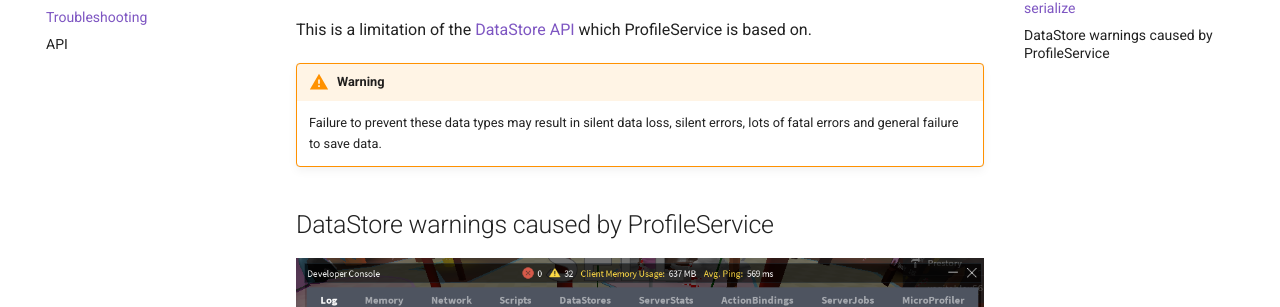
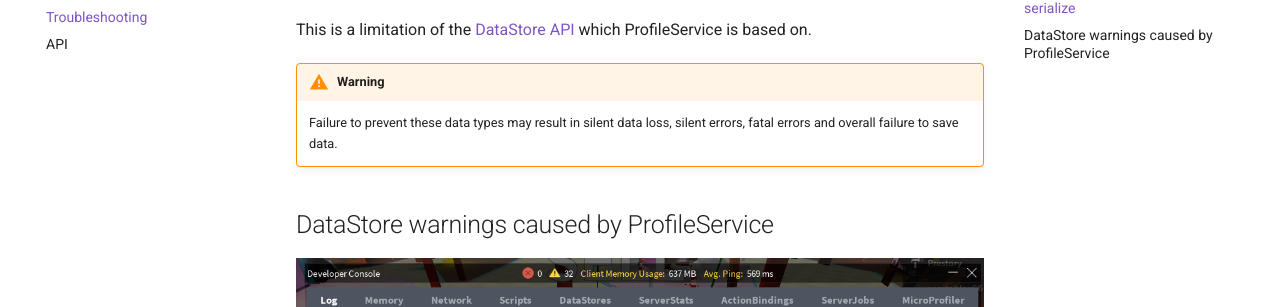
Before and after one commit to MadStudioRoblox/ProfileService, an MkDocs documentation site: the page built from docs/troubleshooting.md, in a window 1280 px wide and 900 px high, scrolled down 871 px. Shown: the part 145-452 px from the top of the window. Built offline with MkDocs 1.6.1 and Material for MkDocs 9.7.7, drawn with Linux system fonts in a browser that asks for light colours; comment, search, counter and statistics services are not loaded.

Commit message:
Update troubleshooting.md

```diff
--- a/docs/troubleshooting.md
+++ b/docs/troubleshooting.md
@@ -18,7 +18,7 @@ for unserializable data types for efficiency reasons. Consequently, you must be
 This is a limitation of the [DataStore API](https://developer.roblox.com/en-us/articles/Datastore-Errors) which ProfileService is based on.
 
 !!! warning
-    Failure to prevent these data types may result in silent data loss, silent errors, lots of fatal errors and general failure to save data.
+    Failure to prevent these data types may result in silent data loss, silent errors, fatal errors and overall failure to save data.
 
 ## DataStore warnings caused by ProfileService
 
```
